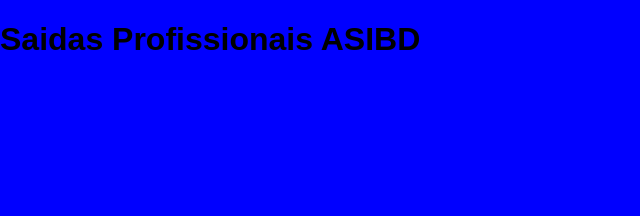
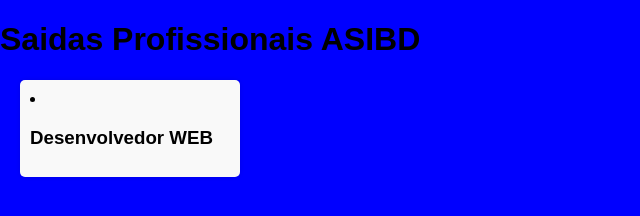
Before and after one commit to esteacademy/asibd-site, a plain HTML site: page saida_profissional.html in a window 1280 px wide. Shown: the whole page, without its empty margins (0-640 px from the left). Drawn offline with Linux system fonts and the light colour scheme.

Commit message:
Alteração na estética da  página sobre as saídas profissionais

```diff
--- a/saida_profissional.html
+++ b/saida_profissional.html
@@ -22,8 +22,21 @@
             background-color: (0, 0, 0);
 
         }
+
+        .saida_item {
+            width: 200px;
+            margin: 20px;
+            padding: 10px;
+            background-color: #f9f9f9;
+            border-radius: 5px;
+            box-shadow: 0 0 5px rgba(0, 0, 0, 0.1);
+            max-width: 300px;
+        }
 </style>
 <body>
  <h1>Saidas Profissionais ASIBD</h1>
+ <li class="saida_item">
+    <h3>Desenvolvedor WEB</h3>
+ </li>
 </body>
 </html>
```
